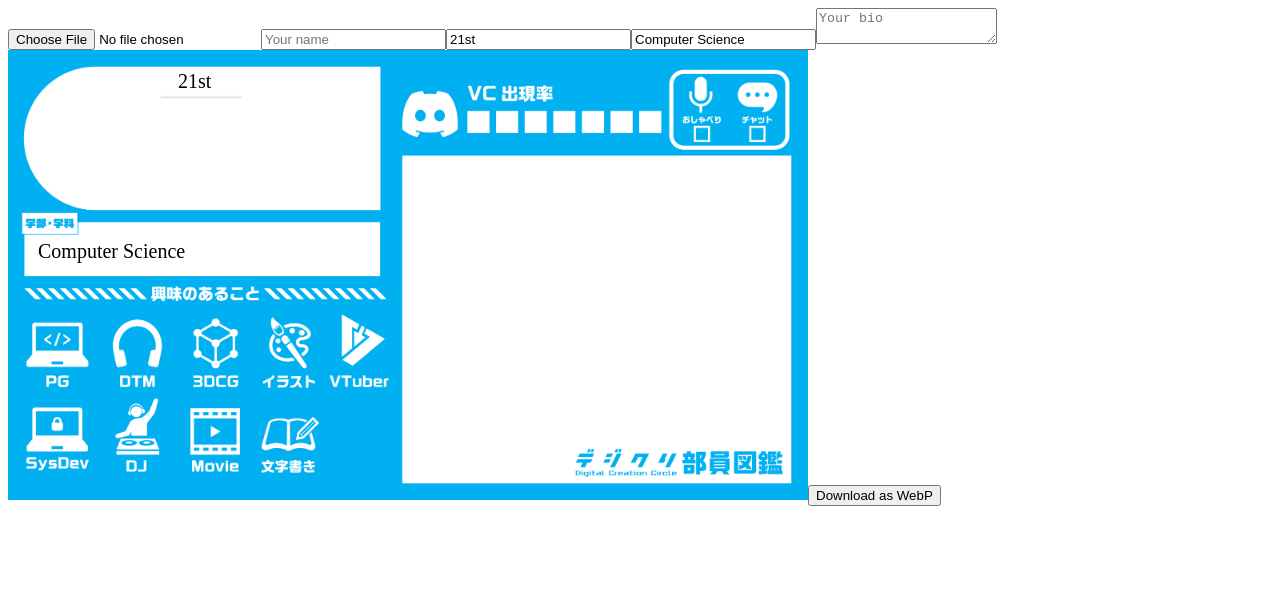
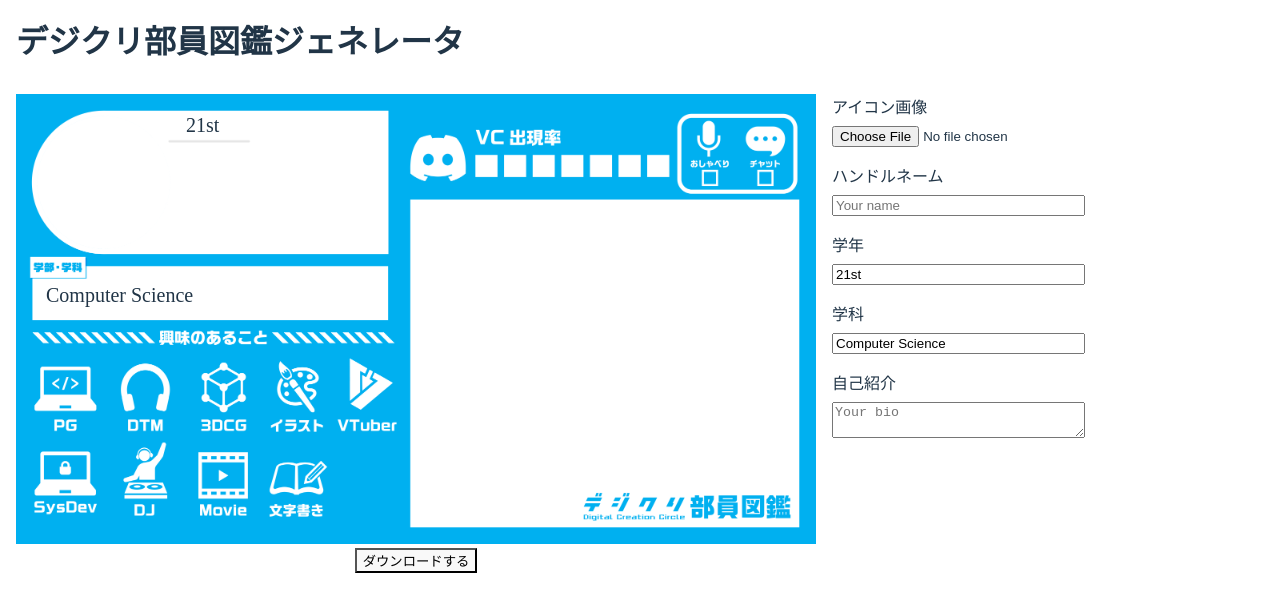
Before and after one commit to SIT-DigiCre/profile-generator, a React (Vite) app: page / in a window 1280 px wide. Shown: the top 612 px of the page. Built offline with nearby package versions, Linux system fonts and the light colour scheme.

Commit message:
feat: improve form label

```diff
--- a/index.html
+++ b/index.html
@@ -5,7 +5,7 @@
   <meta charset="UTF-8" />
   <link rel="icon" type="image/svg+xml" href="/vite.svg" />
   <meta name="viewport" content="width=device-width, initial-scale=1.0" />
-  <title>Vite + React Template</title>
+  <title>デジクリ部員図鑑ジェネレータ</title>
 </head>
 
 <body>
--- a/src/index.css
+++ b/src/index.css
@@ -13,6 +13,10 @@ body {
   max-width: 100vw;
   font-size: 16px;
   margin: 0;
+}
+
+h1 {
+  margin: 1rem;
 }
 
 h2 {
@@ -49,3 +53,35 @@ table {
     background-color: #f9f9f9;
   }
 }
+
+.wrapper {
+  display: flex;
+  padding: 1rem;
+  gap: 1rem;
+}
+
+.preview {
+  display: flex;
+  flex-direction: column;
+  align-items: center;
+  justify-content: center;
+}
+
+.form {
+  display: flex;
+  flex-direction: column;
+  max-width: 500px;
+  gap: 1rem;
+}
+
+.form-control {
+  display: flex;
+  flex-direction: column;
+  gap: 0.5rem;
+}
+
+@media (max-width: 768px) {
+  .wrapper {
+    flex-direction: column-reverse;
+  }
+}
--- a/src/main.tsx
+++ b/src/main.tsx
@@ -2,6 +2,8 @@ import { StrictMode } from "react";
 import ReactDOM from "react-dom/client";
 
 import { RouterProvider, createRouter } from "@tanstack/react-router";
+
+import "./index.css";
 
 // Import the generated route tree
 import { routeTree } from "./routeTree.gen";
--- a/src/routes/__root.tsx
+++ b/src/routes/__root.tsx
@@ -3,6 +3,7 @@ import { createRootRoute, Outlet } from "@tanstack/react-router";
 export const Route = createRootRoute({
   component: () => (
     <>
+      <h1>デジクリ部員図鑑ジェネレータ</h1>
       <Outlet />
     </>
   ),
--- a/src/routes/index.tsx
+++ b/src/routes/index.tsx
@@ -76,31 +76,8 @@ function Index() {
   };
 
   return (
-    <div>
-      <input type="file" accept="image/*" onChange={handleImageChange} />
-      <input
-        type="text"
-        value={name}
-        onChange={(event) => setName(event.target.value)}
-        placeholder="Your name"
-      />
-      <input
-        type="text"
-        value={grade}
-        onChange={(event) => setGrade(event.target.value)}
-        placeholder="Your grade"
-      />
-      <input
-        type="text"
-        value={course}
-        onChange={(event) => setCourse(event.target.value)}
-        placeholder="Your course"
-      />
-      <textarea
-        value={bio}
-        onChange={(event) => setBio(event.target.value)}
-        placeholder="Your bio"
-      />
+    <div className="wrapper">
+      <div className="preview">
         <div style={{ position: "relative", display: "inline-block" }}>
           <img
             width={BASE_IMG_WIDTH * 0.1}
@@ -113,7 +90,58 @@ function Index() {
           <TextBlock {...POSITIONS.grade} text={grade} />
           <TextBlock {...POSITIONS.course} text={course} />
           <TextBlock {...POSITIONS.bio} text={bio} />
-        <button onClick={downloadImage}>Download as WebP</button>
+        </div>
+        <button onClick={downloadImage}>ダウンロードする</button>
+      </div>
+      <div className="form">
+        <div className="form-control">
+          <label htmlFor="profile">アイコン画像</label>
+          <input
+            id="profile"
+            type="file"
+            accept="image/*"
+            onChange={handleImageChange}
+          />
+        </div>
+        <div className="form-control">
+          <label htmlFor="name">ハンドルネーム</label>
+          <input
+            id="name"
+            type="text"
+            value={name}
+            onChange={(event) => setName(event.target.value)}
+            placeholder="Your name"
+          />
+        </div>
+        <div className="form-control">
+          <label htmlFor="grade">学年</label>
+          <input
+            id="grade"
+            type="text"
+            value={grade}
+            onChange={(event) => setGrade(event.target.value)}
+            placeholder="Your grade"
+          />
+        </div>
+        <div className="form-control">
+          <label htmlFor="course">学科</label>
+          <input
+            id="course"
+            type="text"
+            value={course}
+            onChange={(event) => setCourse(event.target.value)}
+            placeholder="Your course"
+          />
+        </div>
+        <div className="form-control">
+          <label htmlFor="bio">自己紹介</label>
+          <textarea
+            id="bio"
+            value={bio}
+            onChange={(event) => setBio(event.target.value)}
+            placeholder="Your bio"
+          />
+        </div>
       </div>
     </div>
   );
```
Lines whose indentation alone changed are shown as unchanged.
